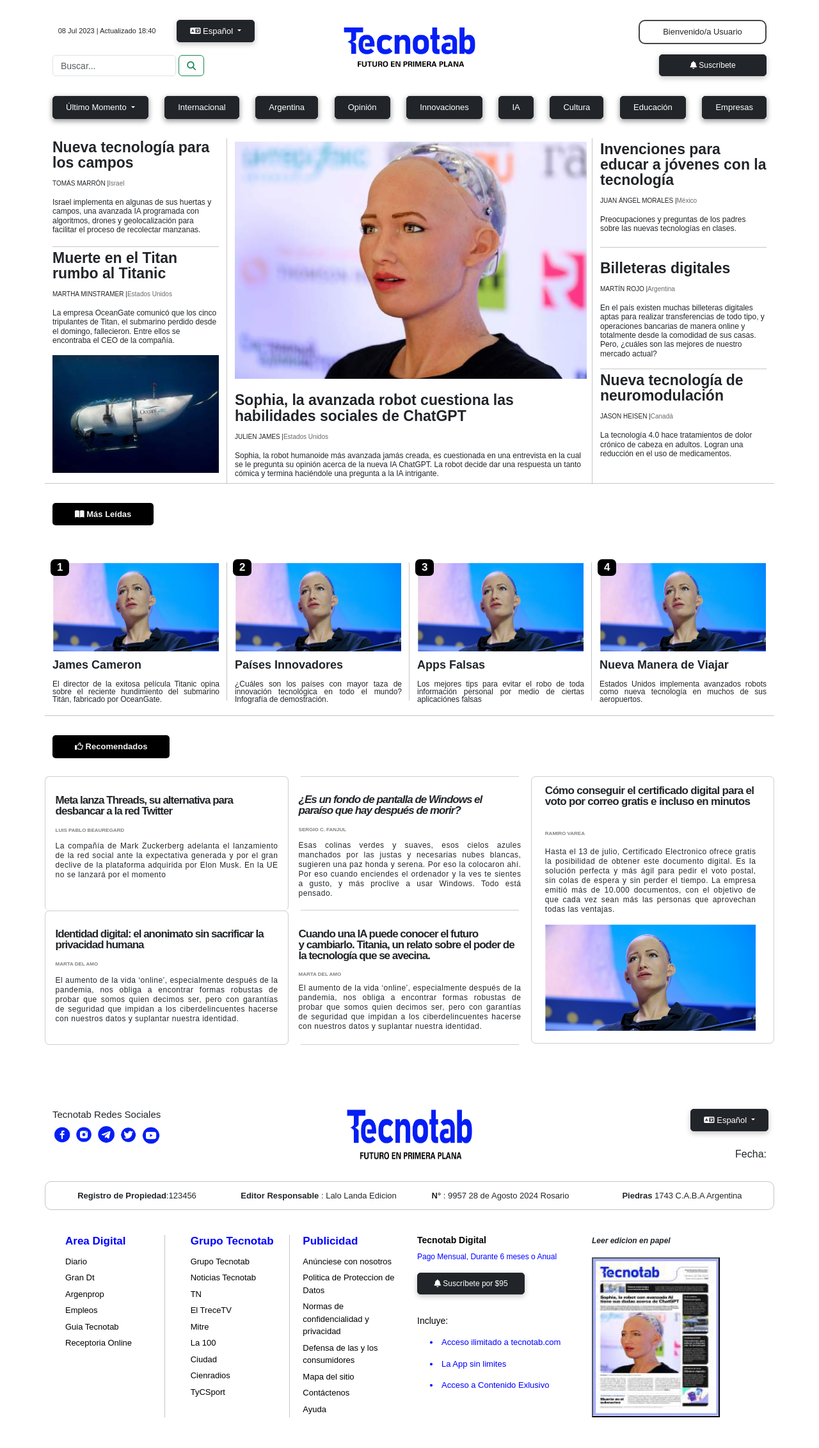
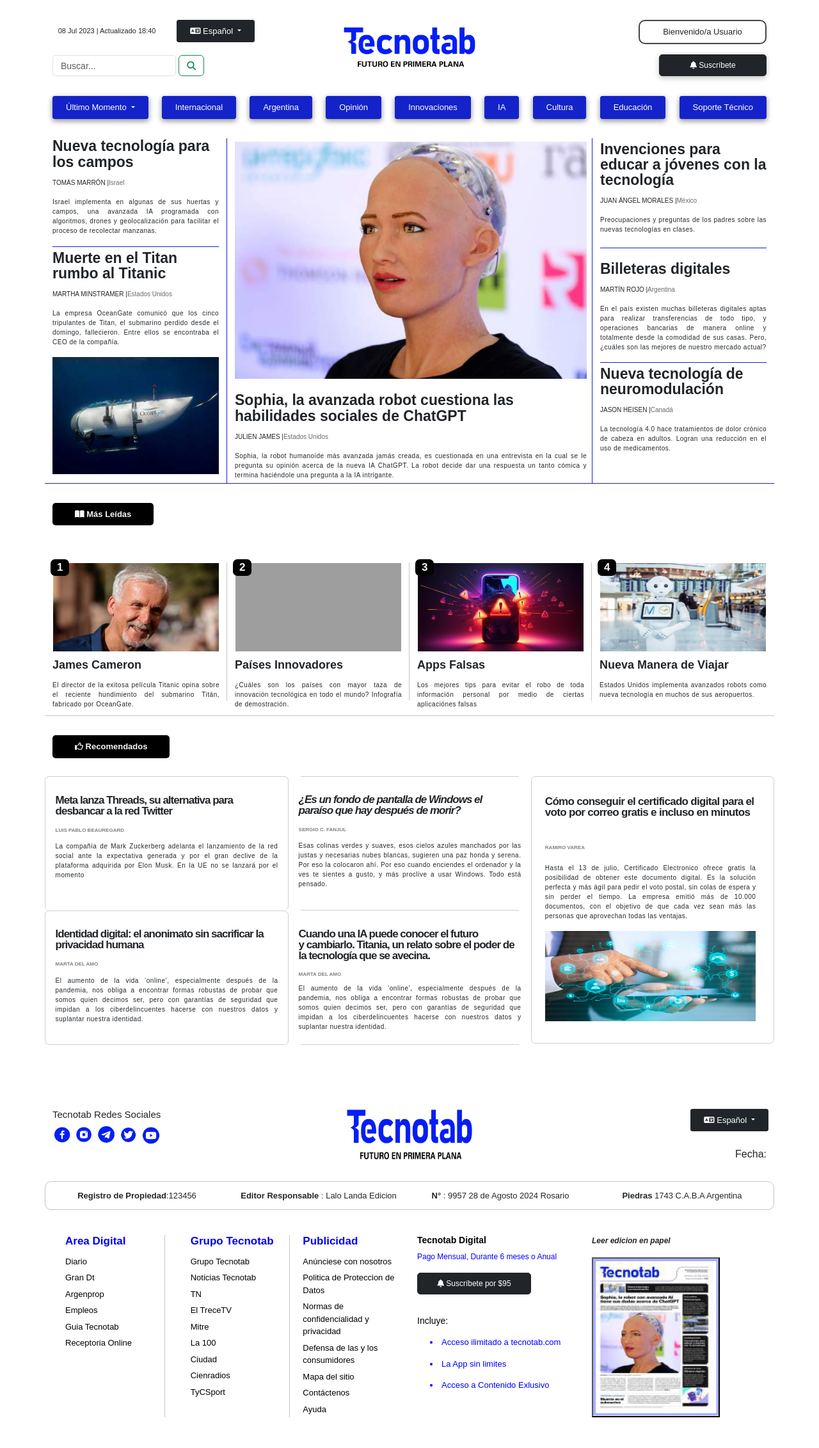
Before and after one commit to miltonfruiz/Proyecto-FinalProg-II-delfina--daniel-lautaro-milton, a Flask app: page / in a window 1280 px wide. Shown: the whole page at 64% size. Run offline with Flask 3, Linux system fonts and the light colour scheme; some libraries are stand-ins or nearby versions; grey boxes are pictures that could not be loaded.

Commit message:
Correcion imagenes + estilos

```diff
--- a/static/css/dani.css
+++ b/static/css/dani.css
@@ -13,6 +13,7 @@
 }
 
 #edit {
+  font-family: "Univers LT Std", sans-serif;
   display: flex;
   justify-content: center;
   align-items: center;
@@ -200,3 +201,13 @@
   transform: scale(1.02);
   filter: drop-shadow(0 0 0.75rem rgba(0, 0, 255, 0.315));
 }
+#educacion,
+#cultura,
+#IA,
+#innovacion,
+#opinion,
+#argentina,
+#support {
+  color: white;
+  text-decoration: none;
+}
--- a/static/css/milton.css
+++ b/static/css/milton.css
@@ -128,10 +128,11 @@
 .apps-description,
 .nueva-description {
   text-align: justify;
-  font-size: 12px;
+  font-size: 10px;
   font-family: "Univers LT Std", sans-serif;
-  font-weight: 100;
-  line-height: 12px;
+  font-weight: 500;
+  line-height: 15px;
+  letter-spacing: 0.5px;
 }
 .nueva-description-container {
   display: flex;
@@ -151,6 +152,7 @@
   height: 450px;
   font-family: "Univers LT Std", sans-serif;
 }
+#mas-leidas,
 #recomendadas {
   border-radius: 5px;
   font-size: 13px;
@@ -239,6 +241,7 @@
   font-size: 17px;
 }
 .como-title {
+  margin-top: 35px;
   font-size: 17px;
   letter-spacing: -0.7px;
 }
@@ -252,7 +255,7 @@
 .cuando-description,
 .como-description {
   text-align: justify;
-  font-size: 12px;
+  font-size: 10px;
   font-family: "Univers LT Std", sans-serif;
   font-weight: 500;
   line-height: 15px;
@@ -306,7 +309,7 @@
 }
 .img-como {
   width: 100%;
-  height: auto;
+  height: 110%;
 }
 .como-img-container {
   display: flex;
@@ -317,7 +320,7 @@
   display: flex;
   justify-content: center;
   width: 100%;
-  height: 140%;
+  height: auto;
 }
 #section2 {
   margin-top: 100px;
--- a/static/css/styles.css
+++ b/static/css/styles.css
@@ -37,6 +37,12 @@
   padding: 7px 25px;
   width: 168px;
 }
+#suscribete2 {
+  border-radius: 5px;
+  font-size: 12px;
+  padding: 7px 25px;
+  width: 178px;
+}
 .bienvenida {
   width: 200px;
   font-size: 13px;
@@ -58,7 +64,7 @@
   flex-direction: column;
   height: 170px;
   content: "";
-  border-bottom: 1px solid rgba(128, 128, 128, 0.438);
+  border-bottom: 1px solid rgb(20, 35, 201);
 }
 .filaDos {
   height: 410px;
@@ -72,7 +78,7 @@
   content: "";
   top: 1;
   right: 0;
-  border-bottom: 1px solid rgba(128, 128, 128, 0.438);
+  border-bottom: 1px solid rgb(20, 35, 201);
   box-sizing: border-box;
 }
 .-filaDos {
@@ -82,7 +88,7 @@
   content: "";
   top: 1;
   right: 0;
-  border-bottom: 1px solid rgba(128, 128, 128, 0.438);
+  border-bottom: 1px solid rgb(20, 35, 201);
   box-sizing: border-box;
 }
 .columna-3-filaTres {
@@ -107,11 +113,12 @@
   margin-bottom: 15px;
 }
 .textocorrido {
+  text-align: justify;
+  font-size: 10px;
   font-family: "Univers LT Std", sans-serif;
-  font-size: 12px;
-  text-align: left;
-  line-height: 1.2;
   font-weight: 500;
+  line-height: 15px;
+  letter-spacing: 0.5px;
 }
 .nombreEscritor {
   font-family: "Univers LT Std", sans-serif;
@@ -150,7 +157,7 @@
   top: 1;
   right: 0;
   height: 540px;
-  border-left: 1px solid rgba(128, 128, 128, 0.438);
+  border-left: 1px solid rgb(20, 35, 201);
   box-sizing: border-box;
 }
 #columna-1 {
@@ -158,7 +165,7 @@
   top: 1;
   right: 0;
   height: 540px;
-  border-right: 1px solid rgba(128, 128, 128, 0.438);
+  border-right: 1px solid rgb(20, 35, 201);
   box-sizing: border-box;
 }
 #seccion-principales {
@@ -167,15 +174,20 @@
   top: 1;
   right: 0;
   height: 570px;
-  border-bottom: 1px solid rgba(128, 128, 128, 0.438);
+  border-bottom: 1px solid rgb(20, 35, 201);
   box-sizing: border-box;
 }
 /*-------------------------------------------------------------*/
+#boton-idioma2,
 #boton-idioma,
 li {
-  border-radius: 5px;
+  border-radius: 3px;
   font-size: 13px;
   padding: 7px 20px;
+}
+#boton-idioma {
+  border: 1px solid rgb(20, 35, 201);
+  background-color: rgb(20, 35, 201);
 }
 #suscribete,
 #boton-idioma {
@@ -216,5 +228,5 @@
   height: 33px;
 }
 .columna-3-filaDos {
-  border-bottom: 1px solid rgba(128, 128, 128, 0.438);
+  border-bottom: 1px solid rgb(20, 35, 201);
 }
--- a/templates/index.html
+++ b/templates/index.html
@@ -46,7 +46,7 @@
               </div>
               <div class="dropdown col-4">
                 <button
-                  id="boton-idioma"
+                  id="boton-idioma2"
                   class="btn btn-dark dropdown-toggle"
                   type="button"
                   data-bs-toggle="dropdown"
@@ -227,52 +227,77 @@
             <li>
               <a class="dropdown-item active" href="#">Últimas Noticias</a>
             </li>
-            <li><a class="dropdown-item" href="#">Lo más visto</a></li>
-            <li><a class="dropdown-item" href="#">Actualidad</a></li>
-            <li><a class="dropdown-item" href="#">Recomendado</a></li>
-            <li><a class="dropdown-item" href="#">Multimedia</a></li>
-            <li><a class="dropdown-item" href="#">Buscador</a></li>
-            <li><a class="dropdown-item" href="#">Edición Impresa</a></li>
+            <li><a class="dropdown-item" href="#mas-leidas">Más Leídas</a></li>
+            <li>
+              <a class="dropdown-item" href="#recomendadas">Recomendados</a>
+            </li>
           </ul>
         </div>
         <div id="item-banner" class="dropdown">
-          <button id="boton-idioma" class="btn btn-dark" type="button">
+          <button id="boton-idioma" class="btn btn-primary" type="button">
             Internacional
           </button>
         </div>
         <div id="item-banner" class="dropdown">
           <button id="boton-idioma" class="btn btn-dark" type="button">
-            Argentina
+            <a
+              id="argentina"
+              href="https://es.wikipedia.org/wiki/Argentina"
+              target="_blank"
+              >Argentina</a
+            >
           </button>
         </div>
         <div id="item-banner" class="dropdown">
           <button id="boton-idioma" class="btn btn-dark" type="button">
-            Opinión
+            <a
+              id="opinion"
+              href="https://www.lanacion.com.ar/opinion/"
+              target="_blank"
+              >Opinión</a
+            >
           </button>
         </div>
         <div id="item-banner" class="dropdown">
           <button id="boton-idioma" class="btn btn-dark" type="button">
-            Innovaciones
+            <a
+              id="innovacion"
+              href="https://www.repsol.com/es/energia-futuro/tecnologia-innovacion/tipos-de-innovacion/index.cshtml"
+              target="_blank"
+              >Innovaciones</a
+            >
           </button>
         </div>
         <div id="item-banner" class="dropdown">
           <button id="boton-idioma" class="btn btn-dark" type="button">
-            IA
+            <a
+              id="IA"
+              href="https://gemini.google.com/?hl=es-419"
+              target="_blank"
+              >IA</a
+            >
           </button>
         </div>
         <div id="item-banner" class="dropdown">
           <button id="boton-idioma" class="btn btn-dark" type="button">
-            Cultura
+            <a id="cultura" href="https://concepto.de/cultura/" target="_blank"
+              >Cultura</a
+            >
           </button>
         </div>
         <div id="item-banner" class="dropdown">
           <button id="boton-idioma" class="btn btn-dark" type="button">
-            Educación
+            <a
+              id="educacion"
+              href="https://educacion.santafe.gob.ar/"
+              target="_blank"
+              >Educación</a
+            >
           </button>
         </div>
         <div id="item-banner" class="dropdown">
           <button id="boton-idioma" class="btn btn-dark" type="button">
-            Empresas
+            <a id="support" href="#soporte-tecnico">Soporte Técnico</a>
           </button>
         </div>
       </div>
@@ -383,7 +408,7 @@
         <div class="container text-center mt-5">
           <div class="row recomendadas-container">
             <div class="col subrecomendadas-container">
-              <h3 id="recomendadas" class="h3-text">
+              <h3 id="mas-leidas" class="h3-text">
                 <i class="fa-solid fa-book-open"></i> Más Leídas
               </h3>
             </div>
@@ -396,7 +421,7 @@
                     <div class="james-img">
                       <div class="james-sub-img">
                         <img
-                          src="{{ url_for('static', filename='assets/images/foto-sophia-06.jpg') }}"
+                          src="{{ url_for('static', filename='assets/images/james.png') }}"
                           alt="James Image"
                           class="james-img-container"
                         />
@@ -424,7 +449,7 @@
                     <div class="paises-img">
                       <div class="paises-sub-img">
                         <img
-                          src="{{ url_for('static', filename='assets/images/foto-sophia-06.jpg') }}"
+                          src="{{ url_for('static', filename='assets/images/global.png') }}"
                           alt="Paises Image"
                           class="paises-img-container"
                         />
@@ -452,7 +477,7 @@
                     <div class="apps-img">
                       <div class="apps-sub-img">
                         <img
-                          src="{{ url_for('static', filename='assets/images/foto-sophia-06.jpg') }}"
+                          src="{{ url_for('static', filename='assets/images/app.png') }}"
                           alt="Apps Image"
                           class="apps-img-container"
                         />
@@ -480,7 +505,7 @@
                     <div class="nueva-img">
                       <div class="nueva-sub-img">
                         <img
-                          src="{{ url_for('static', filename='assets/images/foto-sophia-06.jpg') }}"
+                          src="{{ url_for('static', filename='assets/images/robot.png') }}"
                           alt="Nueva Image"
                           class="nueva-img-container"
                         />
@@ -659,8 +684,8 @@
                     <div class="como-img-subcontainer">
                       <img
                         class="img-como"
-                        src="./assets/images/foto-sophia-06.jpg"
-                        alt=""
+                        src="{{ url_for('static', filename='assets/images/digital.png') }}"
+                        alt="sophia_img"
                       />
                     </div>
                   </div>
@@ -676,23 +701,32 @@
         <div class="row" id="Superior">
           <div class="col">
             <h3 class="tecnotab-redes">Tecnotab Redes Sociales</h3>
-            <img
+
+            <a href="www.facebook.com" target="_blank"
+              ><img
                 width="30"
                 src="{{ url_for('static', filename='assets/images/logo face.png') }}"
-            />
-            <img
+            /></a>
+            <a href="www.instagram.com"
+              ><img
                 width="30"
                 src="{{ url_for('static', filename='assets/images/logo Insta.png') }}"
-            />
-            <img
+            /></a>
+            <a href="www.telegram.com"
+              ><img
                 width="30"
                 src="{{ url_for('static', filename='assets/images/logo tel.png') }}"
-            />
-            <img
+            /></a>
+            <a href="www.twitter.com"
+              ><img
                 width="30"
                 src="{{ url_for('static', filename='assets/images/logo Tuit.png') }}"
-            />
-            <img width="30" src="./assets/images/logo you.png" />
+            /></a>
+            <a href="wwww.youtube.com"
+              ><img
+                width="30"
+                src="{{ url_for('static', filename='assets/images/logo you.png') }}"
+            /></a>
           </div>
           <div class="col" id="marca">
             <img
@@ -703,7 +737,7 @@
           <div class="col text-end" id="container-espanol">
             <div class="dropdown col-4">
               <button
-                id="boton-idioma"
+                id="boton-idioma2"
                 class="btn btn-dark dropdown-toggle"
                 type="button"
                 data-bs-toggle="dropdown"
@@ -750,7 +784,7 @@
           </div>
         </div>
         <div class="row mt-4">
-          <div class="col-6">
+          <div id="soporte-tecnico" class="col-6">
             <div class="col" id="area">
               <h5 class="area-digital"><strong>Area Digital</strong></h5>
               <a href="https://www.google.com.ar">Diario</a>
@@ -797,7 +831,13 @@
                 <p class="pago-mensual">
                   Pago Mensual, Durante 6 meses o Anual
                 </p>
-                <a id="suscribete" class="btn btn-dark" href="#" role="button"
+                <a
+                  id="suscribete2"
+                  class="btn btn-dark"
+                  href="#"
+                  role="button"
+                  data-bs-toggle="modal"
+                  data-bs-target="#subscriptionModal"
                   ><i class="fa-solid fa-bell"></i> Suscríbete por $95</a
                 >
               </div>
```
Also changed, not shown: static/assets/images/app.png (added), static/assets/images/digital.png (added), static/assets/images/james.png (added), static/assets/images/robot.png (added), 1 other file. Lines whose indentation alone changed are shown as unchanged.
